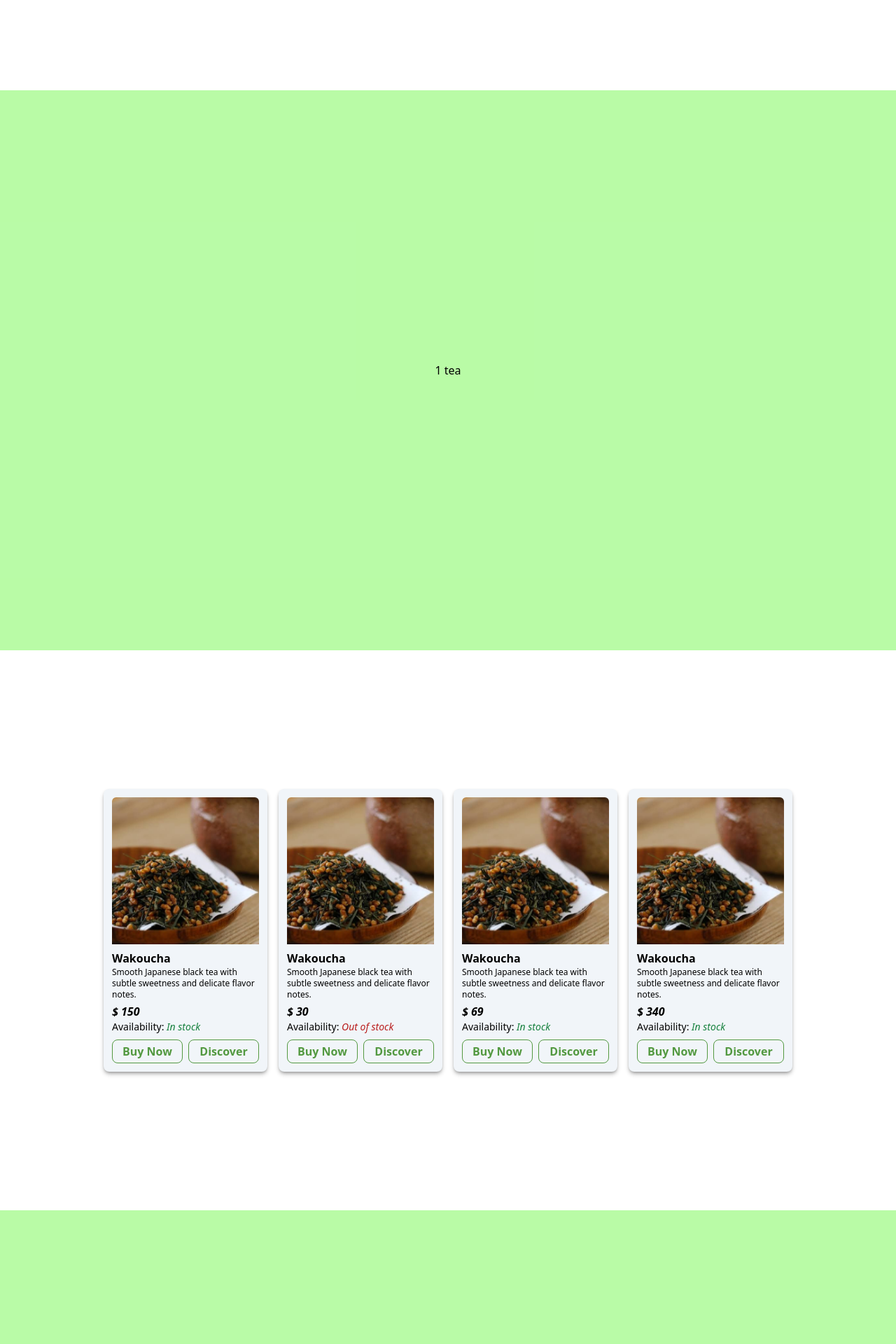
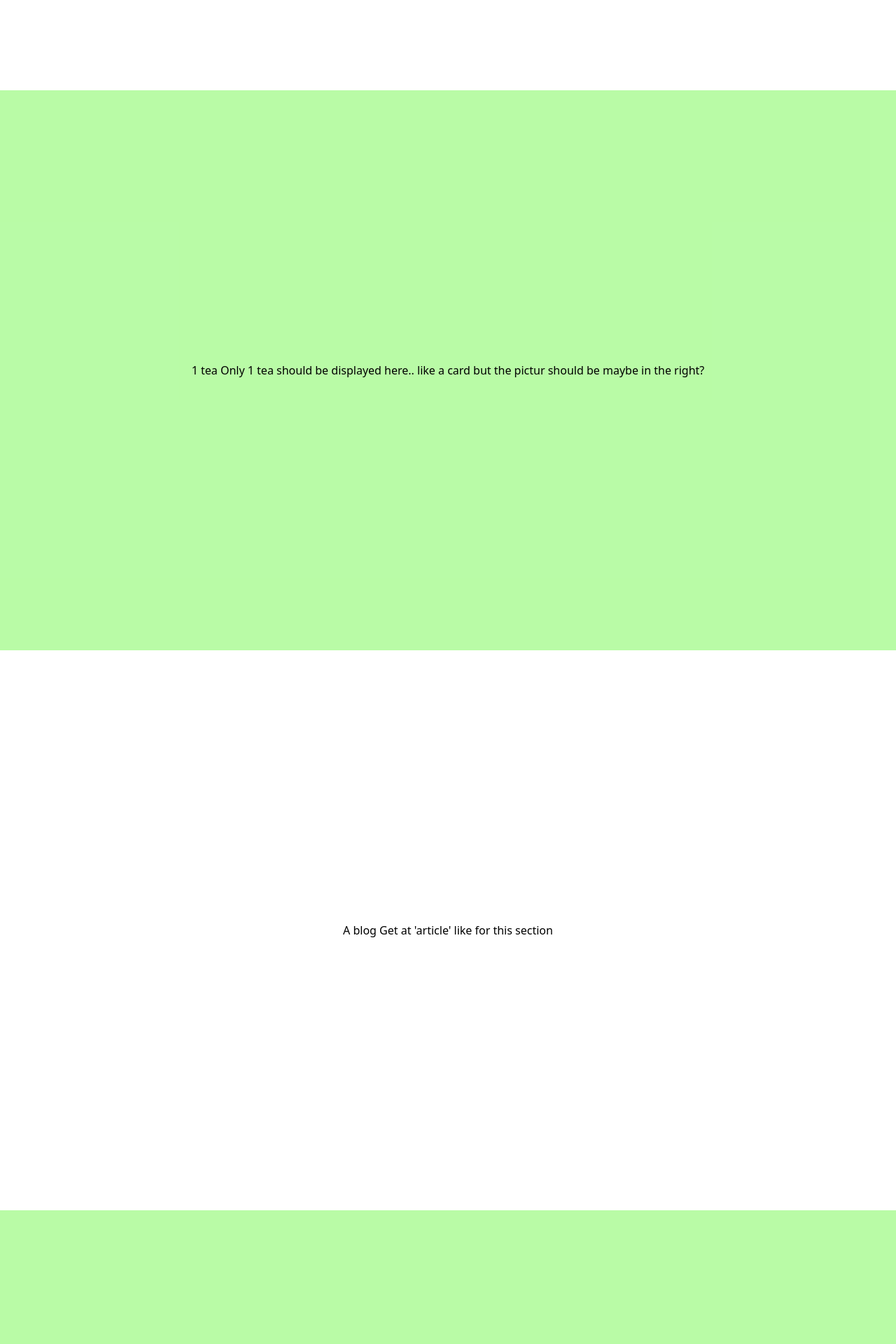
Before and after one commit to sceiiya/washicha-react, a React (Vite) app: page /home in a window 1280 px wide. Shown: the part 700-2620 px from the top of the page at 70% size. Built offline with nearby package versions, Linux system fonts and the light colour scheme; a web font is replaced by a local one.

Commit message:
add notes for the next dev session

```diff
--- a/src/views/Home.tsx
+++ b/src/views/Home.tsx
@@ -11,10 +11,10 @@ function Home() {
             <meta name="description" content="Homepage of WashiCha"/>
             <link rel="canonical" href="/home" data-rh="true" />
         </Helmet>
-        <div className="flex justify-center h-screen items-center px-[12%] -mt-10">
-            <div className="flex justify-center items-start">
-                <div className="p-3">
-                    <img className="h-auto max-w-lg rounded-lg shadow-none transition-shadow duration-300 ease-in-out hover:shadow-lg hover:shadow-black/30" src={FukamushiImg} alt="Fukamushi Tea" />
+        <div className="flex justify-center h-screen items-center px-[12%] max-md:px-1 -mt-10 max-sm:mt-10 ">
+            <div className="flex justify-center items-start max-sm:flex-col ">
+                <div className="p-3 max-md:w-2/5 max-sm:w-full">
+                    <img className="h-auto w-full rounded-lg shadow-none transition-shadow duration-300 ease-in-out hover:shadow-lg hover:shadow-black/30" src={FukamushiImg} alt="Fukamushi Tea" />
                 </div>
                 <div className="p-3 mt-20">
                     <h1 className="text-slate-600 font-extrabold text-4xl tracking-wide uppercase">Elevate Your Tea Experience with WashiCha's Exquisite Collection</h1>
@@ -26,12 +26,27 @@ function Home() {
                 </div>
             </div>
         </div>
-        <div className="flex justify-center h-screen items-center px-[12%]">1 tea</div>
-        <HomepageSection className="flex  justify-center h-screen items-center px-[12%]" cards={boom}></HomepageSection>
-        <div className="flex justify-center h-screen items-center px-[12%]">A blog</div>
-        <div className="flex justify-center h-screen items-center px-[12%]">3 Teas</div>
-        <div className="flex justify-center h-screen items-center px-[12%]">HealthTea</div>
-        <div className="flex justify-center h-screen items-center px-[12%]">Delivery service</div>
+        <div className="flex justify-center h-screen items-center px-[12%]">
+            1 tea
+            Only 1 tea should be displayed here.. like a card but the pictur should be maybe in the right?
+        </div>
+        <div className="flex justify-center h-screen items-center px-[12%]">
+            A blog
+            Get at 'article' like  for this section
+        </div>
+        <HomepageSection
+            className="flex justify-center h-screen items-center px-[12%]"
+            cards={boom}
+        >
+        </HomepageSection>
+        <div className="flex justify-center h-screen items-center px-[12%]">
+            HealthTea
+            Should have 3 Cards here each benefit for card as a tea consumer
+        </div>
+        <div className="flex justify-center h-screen items-center px-[12%]">
+            Delivery service
+            Should have cards also here or just a picture and an icon about the delivery services or the benefits of using the platform
+        </div>
     </>
   )
 }
```
